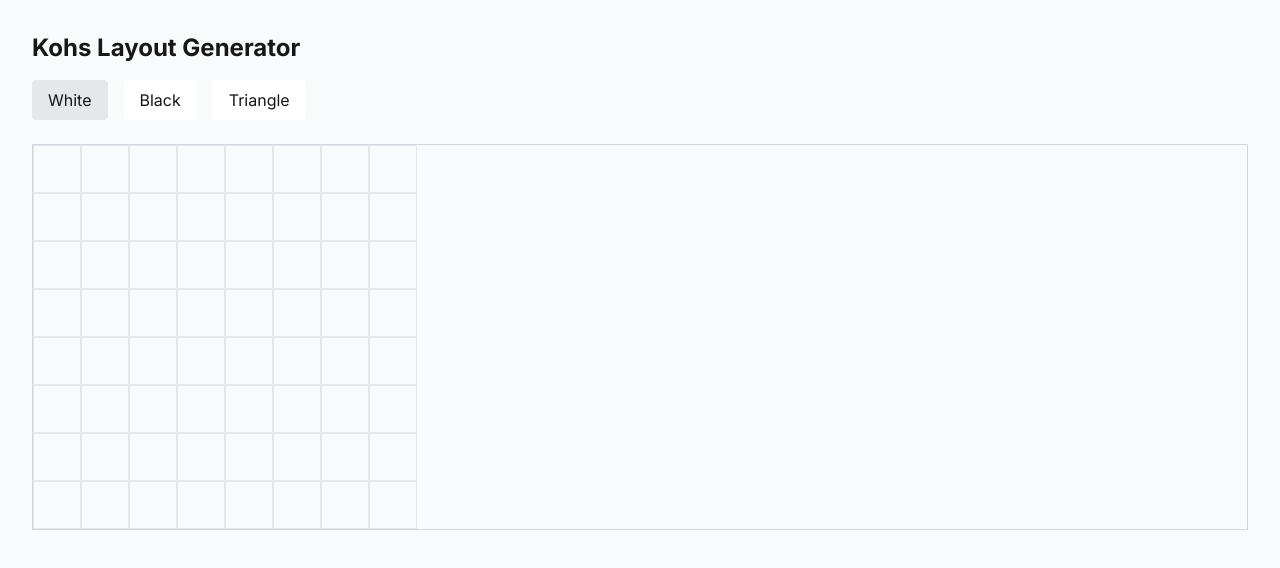
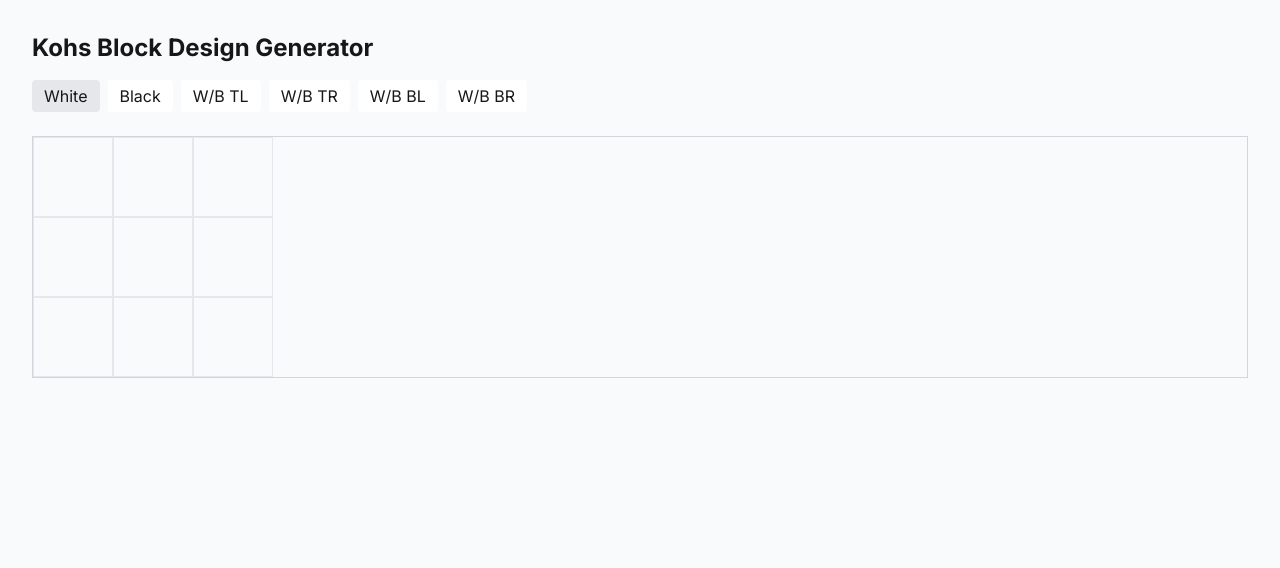
Before and after one commit to maxkomarychev/kohs, a Next.js app: page / in a window 1280 px wide. Shown: the top 568 px of the page. Built offline with nearby package versions, Linux system fonts and the light colour scheme.

Commit message:
Better thing

```diff
--- a/src/components/LayoutGenerator.tsx
+++ b/src/components/LayoutGenerator.tsx
@@ -3,7 +3,9 @@
 import React, { useState } from 'react';
 import Shape from './Shape';
 
-type ShapeType = 'white' | 'black' | 'triangle';
+type ShapeType = 'white' | 'black' |
+  'white-black-top-left' | 'white-black-top-right' |
+  'white-black-bottom-left' | 'white-black-bottom-right';
 
 interface LayoutItem {
   id: string;
@@ -15,7 +17,7 @@ interface LayoutItem {
 const LayoutGenerator: React.FC = () => {
   const [layout, setLayout] = useState<LayoutItem[]>([]);
   const [selectedShape, setSelectedShape] = useState<ShapeType>('white');
-  const [gridSize, setGridSize] = useState(8);
+  const gridSize = 3; // 3x3 grid
 
   const handleAddShape = (x: number, y: number) => {
     const newShape: LayoutItem = {
@@ -38,7 +40,7 @@ const LayoutGenerator: React.FC = () => {
         grid.push(
           <div
             key={`${i}-${j}`}
-            className="border border-gray-200 w-12 h-12 flex items-center justify-center cursor-pointer hover:bg-gray-100"
+            className="border border-gray-200 w-20 h-20 flex items-center justify-center cursor-pointer hover:bg-gray-100"
             onClick={() => handleAddShape(i, j)}
           >
             {layout.map(item => {
@@ -52,7 +54,7 @@ const LayoutGenerator: React.FC = () => {
                       handleRemoveShape(item.id);
                     }}
                   >
-                    <Shape type={item.type} size={40} />
+                    <Shape type={item.type} size={70} />
                   </div>
                 );
               }
@@ -68,10 +70,10 @@ const LayoutGenerator: React.FC = () => {
   return (
     <div className="p-8">
       <div className="mb-6">
-        <h1 className="text-2xl font-bold mb-4">Kohs Layout Generator</h1>
-        <div className="flex gap-4 mb-4">
+        <h1 className="text-2xl font-bold mb-4">Kohs Block Design Generator</h1>
+        <div className="flex flex-wrap gap-2 mb-4">
           <button
-            className={`px-4 py-2 rounded ${
+            className={`px-3 py-1 rounded ${
               selectedShape === 'white' ? 'bg-gray-200' : 'bg-white'
             }`}
             onClick={() => setSelectedShape('white')}
@@ -79,7 +81,7 @@ const LayoutGenerator: React.FC = () => {
             White
           </button>
           <button
-            className={`px-4 py-2 rounded ${
+            className={`px-3 py-1 rounded ${
               selectedShape === 'black' ? 'bg-gray-200' : 'bg-white'
             }`}
             onClick={() => setSelectedShape('black')}
@@ -87,19 +89,43 @@ const LayoutGenerator: React.FC = () => {
             Black
           </button>
           <button
-            className={`px-4 py-2 rounded ${
-              selectedShape === 'triangle' ? 'bg-gray-200' : 'bg-white'
+            className={`px-3 py-1 rounded ${
+              selectedShape === 'white-black-top-left' ? 'bg-gray-200' : 'bg-white'
             }`}
-            onClick={() => setSelectedShape('triangle')}
+            onClick={() => setSelectedShape('white-black-top-left')}
           >
-            Triangle
+            W/B TL
+          </button>
+          <button
+            className={`px-3 py-1 rounded ${
+              selectedShape === 'white-black-top-right' ? 'bg-gray-200' : 'bg-white'
+            }`}
+            onClick={() => setSelectedShape('white-black-top-right')}
+          >
+            W/B TR
+          </button>
+          <button
+            className={`px-3 py-1 rounded ${
+              selectedShape === 'white-black-bottom-left' ? 'bg-gray-200' : 'bg-white'
+            }`}
+            onClick={() => setSelectedShape('white-black-bottom-left')}
+          >
+            W/B BL
+          </button>
+          <button
+            className={`px-3 py-1 rounded ${
+              selectedShape === 'white-black-bottom-right' ? 'bg-gray-200' : 'bg-white'
+            }`}
+            onClick={() => setSelectedShape('white-black-bottom-right')}
+          >
+            W/B BR
           </button>
         </div>
       </div>
       <div
         className="grid gap-0 border border-gray-300"
         style={{
-          gridTemplateColumns: `repeat(${gridSize}, 3rem)`,
+          gridTemplateColumns: `repeat(${gridSize}, 5rem)`,
         }}
       >
         {renderGrid()}
--- a/src/components/Shape.tsx
+++ b/src/components/Shape.tsx
@@ -2,7 +2,9 @@
 
 import React from 'react';
 
-type ShapeType = 'white' | 'black' | 'triangle';
+type ShapeType = 'white' | 'black' |
+  'white-black-top-left' | 'white-black-top-right' |
+  'white-black-bottom-left' | 'white-black-bottom-right';
 
 interface ShapeProps {
   type: ShapeType;
@@ -14,6 +16,21 @@ const Shape: React.FC<ShapeProps> = ({ type, size = 50, className = '' }) => {
   const baseStyle = {
     width: `${size}px`,
     height: `${size}px`,
+  };
+
+  const renderDiagonal = (baseColor: string, triangleColor: string, clipPath: string) => {
+    return (
+      <div
+        className={`relative ${className}`}
+        style={baseStyle}
+      >
+        <div className={`absolute inset-0 bg-${baseColor}`} />
+        <div
+          className={`absolute inset-0 bg-${triangleColor}`}
+          style={{ clipPath }}
+        />
+      </div>
+    );
   };
 
   const renderShape = () => {
@@ -32,17 +49,14 @@ const Shape: React.FC<ShapeProps> = ({ type, size = 50, className = '' }) => {
             style={baseStyle}
           />
         );
-      case 'triangle':
-        return (
-          <div
-            className={`${className}`}
-            style={{
-              ...baseStyle,
-              clipPath: 'polygon(50% 0%, 0% 100%, 100% 100%)',
-              backgroundColor: 'black',
-            }}
-          />
-        );
+      case 'white-black-top-left':
+        return renderDiagonal('white', 'black', 'polygon(0% 0%, 100% 0%, 0% 100%)');
+      case 'white-black-top-right':
+        return renderDiagonal('white', 'black', 'polygon(0% 0%, 100% 0%, 100% 100%)');
+      case 'white-black-bottom-left':
+        return renderDiagonal('white', 'black', 'polygon(0% 0%, 0% 100%, 100% 100%)');
+      case 'white-black-bottom-right':
+        return renderDiagonal('white', 'black', 'polygon(100% 0%, 0% 100%, 100% 100%)');
       default:
         return null;
     }
```
